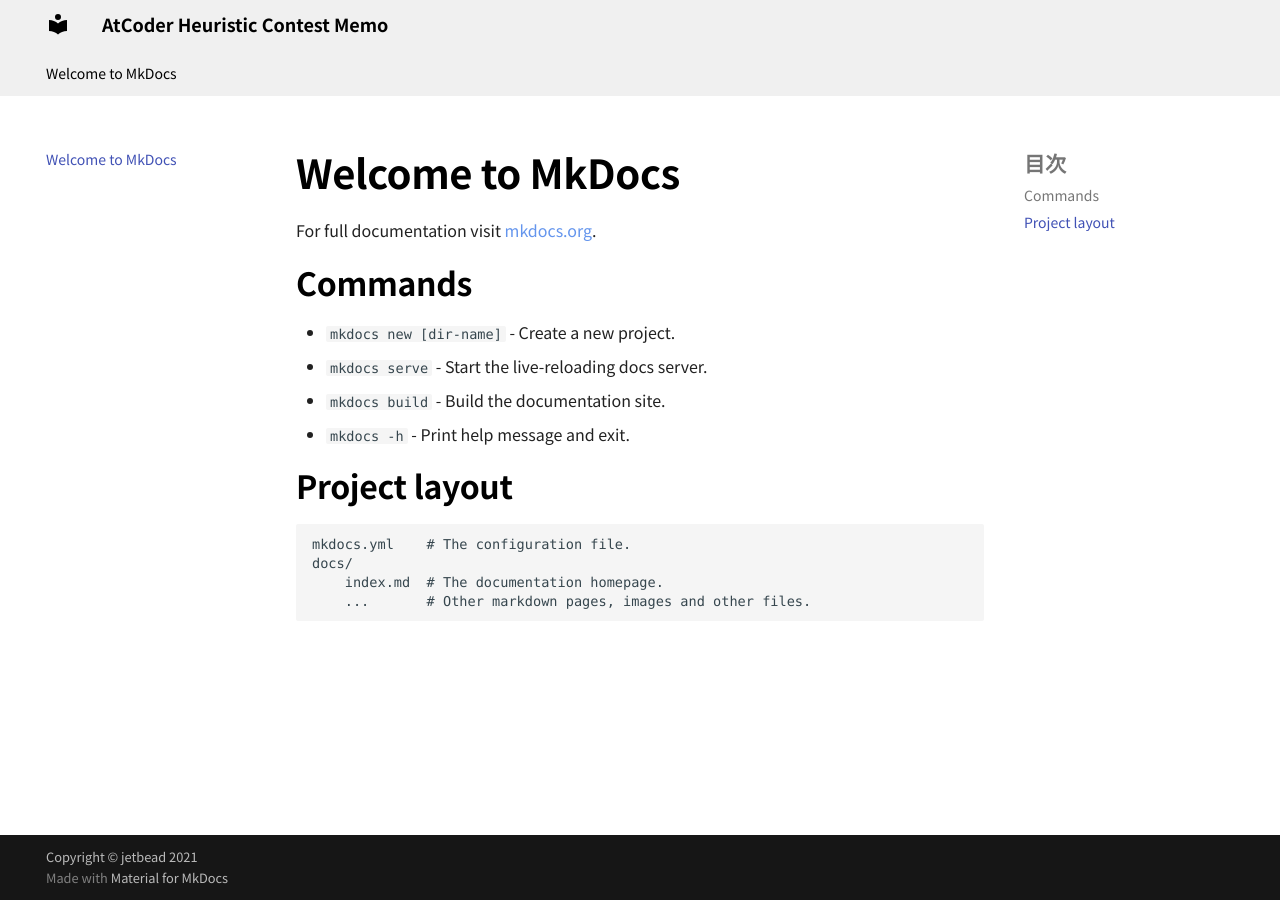
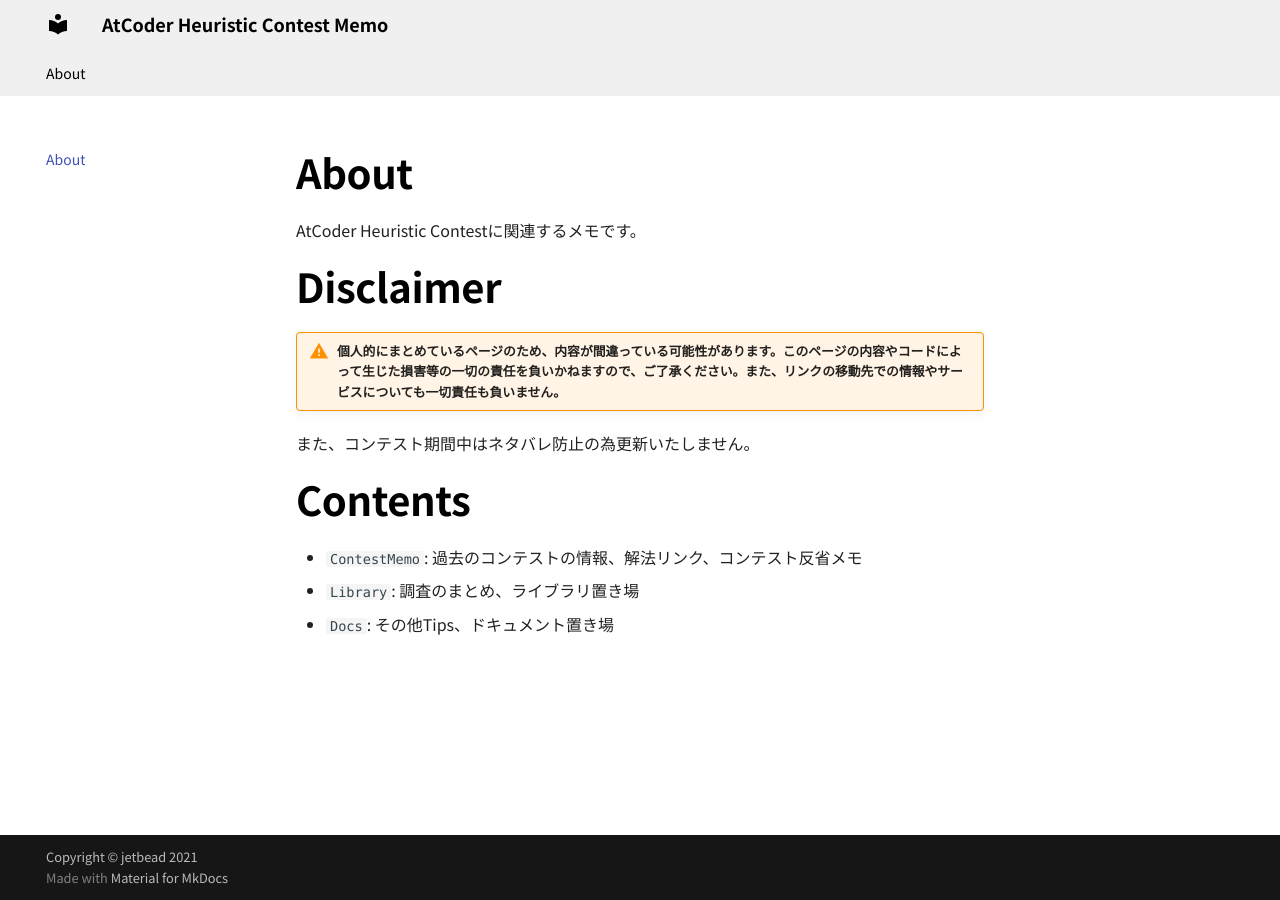
Before and after one commit to jetbead/AtCoderHeuristicContestMemo, an MkDocs documentation site: the page built from docs/index.md, in a window 1280 px wide. Built offline with MkDocs 1.6.1 and Material for MkDocs 9.7.7, drawn with Linux system fonts in a browser that asks for light colours; some web fonts are replaced.

Commit message:
Update index.md

```diff
--- a/docs/index.md
+++ b/docs/index.md
@@ -1,17 +1,15 @@
-# Welcome to MkDocs
+# About
 
-For full documentation visit [mkdocs.org](https://www.mkdocs.org).
+AtCoder Heuristic Contestに関連するメモです。
 
-## Commands
+# Disclaimer
 
-* `mkdocs new [dir-name]` - Create a new project.
-* `mkdocs serve` - Start the live-reloading docs server.
-* `mkdocs build` - Build the documentation site.
-* `mkdocs -h` - Print help message and exit.
+!!! warning "個人的にまとめているページのため、内容が間違っている可能性があります。このページの内容やコードによって生じた損害等の一切の責任を負いかねますので、ご了承ください。また、リンクの移動先での情報やサービスについても一切責任も負いません。"
 
-## Project layout
+また、コンテスト期間中はネタバレ防止の為更新いたしません。
 
-    mkdocs.yml    # The configuration file.
-    docs/
-        index.md  # The documentation homepage.
-        ...       # Other markdown pages, images and other files.
+# Contents
+
+- `ContestMemo`: 過去のコンテストの情報、解法リンク、コンテスト反省メモ
+- `Library`: 調査のまとめ、ライブラリ置き場
+- `Docs`: その他Tips、ドキュメント置き場
```
